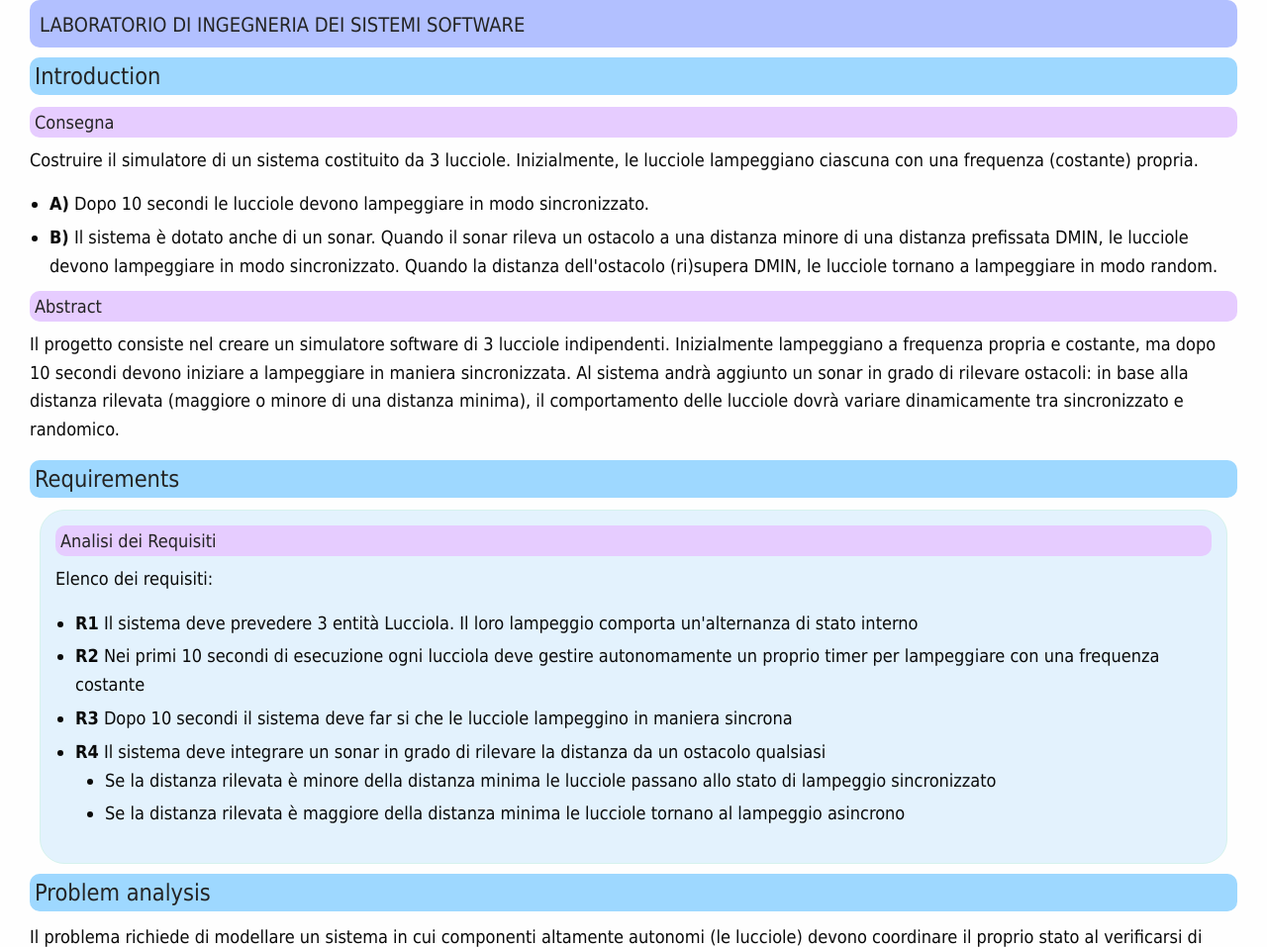
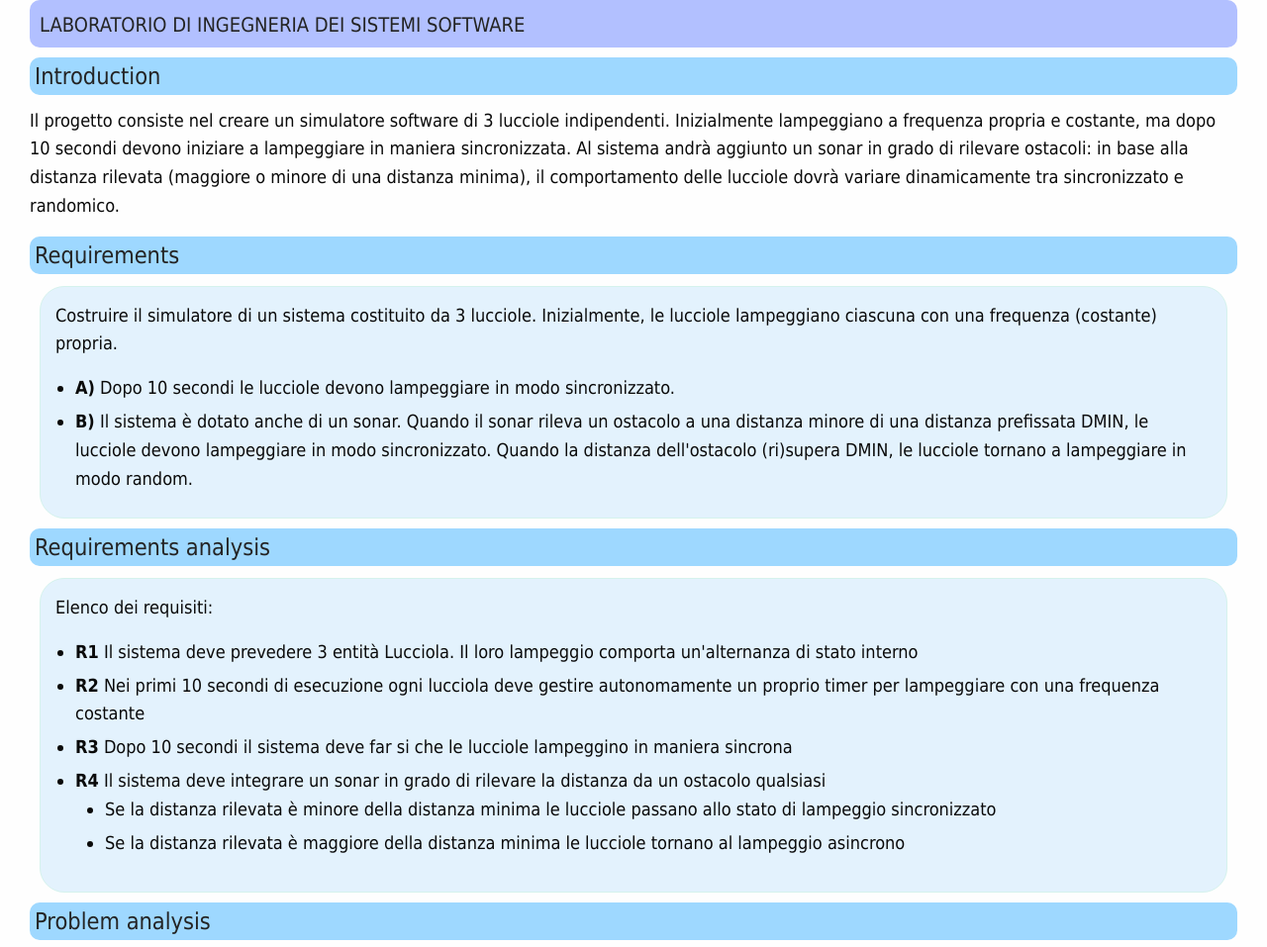
Before and after one commit to Daniele949s/IngSistemiSoftwareM-Corso2026-iss2026, a plain HTML site: page docs/Daniele_Maccagnan_Firefly-project.html in a window 1280 px wide. Shown: the top 957 px of the page at 99% size. Drawn offline with nearby package versions, Linux system fonts and the light colour scheme; files whose address does not match are found by name.

Commit message:
correzione_Documenti

```diff
--- a/docs/Daniele_Maccagnan_Firefly-project.html
+++ b/docs/Daniele_Maccagnan_Firefly-project.html
@@ -47,30 +47,32 @@ div.imagedesc { width: 85%; margin: auto; }
 <div class="body">
 <h2>Introduction</h2>
 
-<h3>Consegna</h3>
-<p>
-  Costruire il simulatore di un sistema costituito da 3 lucciole. Inizialmente, le lucciole lampeggiano ciascuna con una
-  frequenza (costante) propria.
-</p>
-<ul>
-  <li><b>A)</b> Dopo 10 secondi le lucciole devono lampeggiare in modo sincronizzato.</li>
-  <li><b>B)</b> Il sistema è dotato anche di un sonar. Quando il sonar rileva un ostacolo a una distanza minore di una distanza
-  prefissata DMIN, le lucciole devono lampeggiare in modo sincronizzato. Quando la distanza dell'ostacolo
-  (ri)supera DMIN, le lucciole tornano a lampeggiare in modo random.</li>
-</ul>
-
-<h3>Abstract</h3>
 <p>
   Il progetto consiste nel creare un simulatore software di 3 lucciole indipendenti. Inizialmente lampeggiano a frequenza
   propria e costante, ma dopo 10 secondi devono iniziare a lampeggiare in maniera sincronizzata.
   Al sistema andrà aggiunto un sonar in grado di rilevare ostacoli: in base alla distanza rilevata (maggiore o minore di una distanza minima), il comportamento delle lucciole dovrà variare dinamicamente tra sincronizzato e randomico.
 </p>
 
-
 <h2>Requirements</h2>
 
+
 <div class="remark">
-<h3>Analisi dei Requisiti</h3>
+  <p>
+    Costruire il simulatore di un sistema costituito da 3 lucciole. Inizialmente, le lucciole lampeggiano ciascuna con una
+    frequenza (costante) propria.
+  </p>
+  <ul>
+    <li><b>A)</b> Dopo 10 secondi le lucciole devono lampeggiare in modo sincronizzato.</li>
+    <li><b>B)</b> Il sistema è dotato anche di un sonar. Quando il sonar rileva un ostacolo a una distanza minore di una distanza
+    prefissata DMIN, le lucciole devono lampeggiare in modo sincronizzato. Quando la distanza dell'ostacolo
+    (ri)supera DMIN, le lucciole tornano a lampeggiare in modo random.</li>
+  </ul>
+  </div>
+
+
+<h2>Requirements analysis</h2>
+
+<div class="remark">
 <p>Elenco dei requisiti:</p>
 <ul>
   <li><b>R1</b> Il sistema deve prevedere 3 entità Lucciola. Il loro lampeggio comporta un'alternanza di stato interno</li>
```
Also changed, not shown: docs/Daniele_Maccagnan_DDR_project.html (+10 -7 lines).
